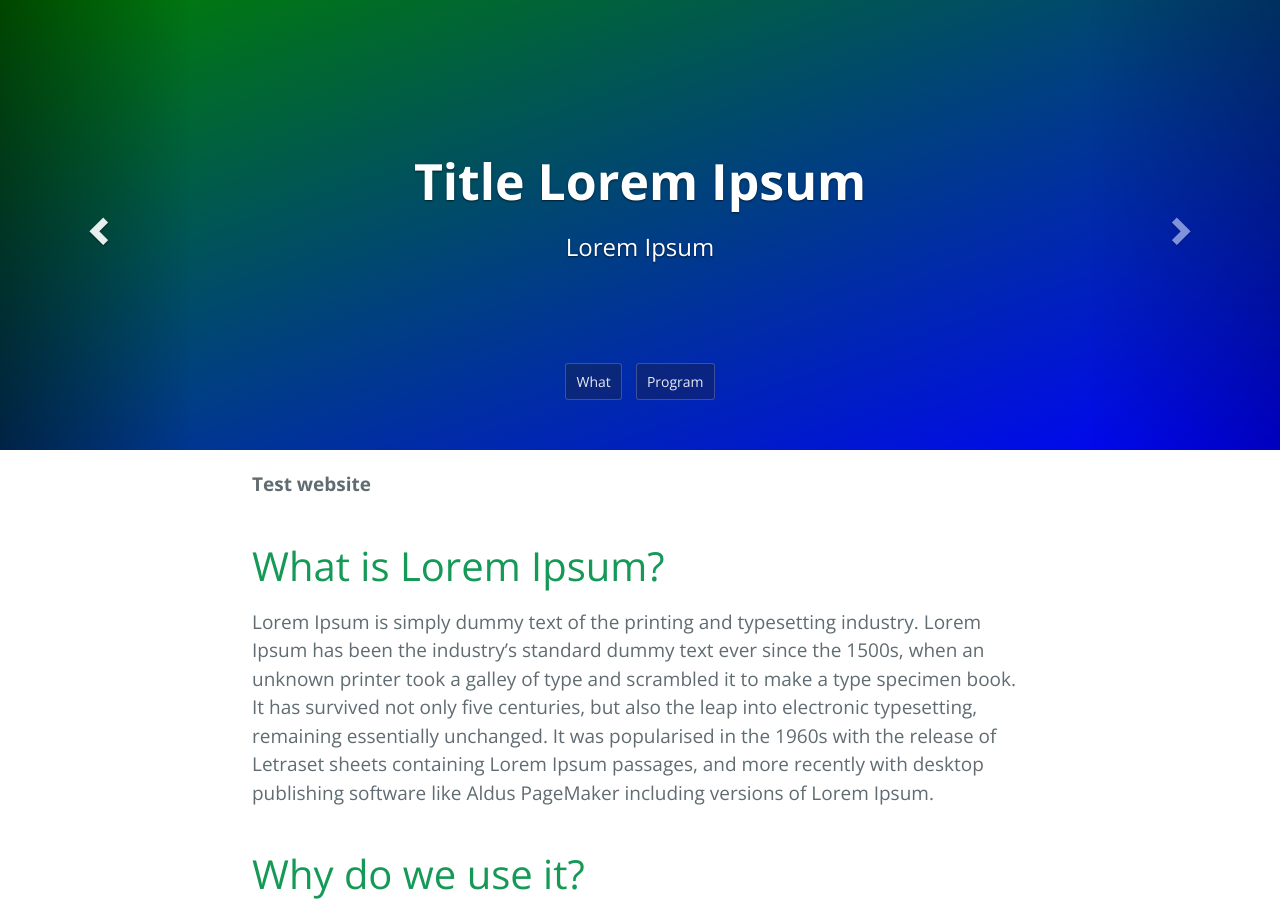
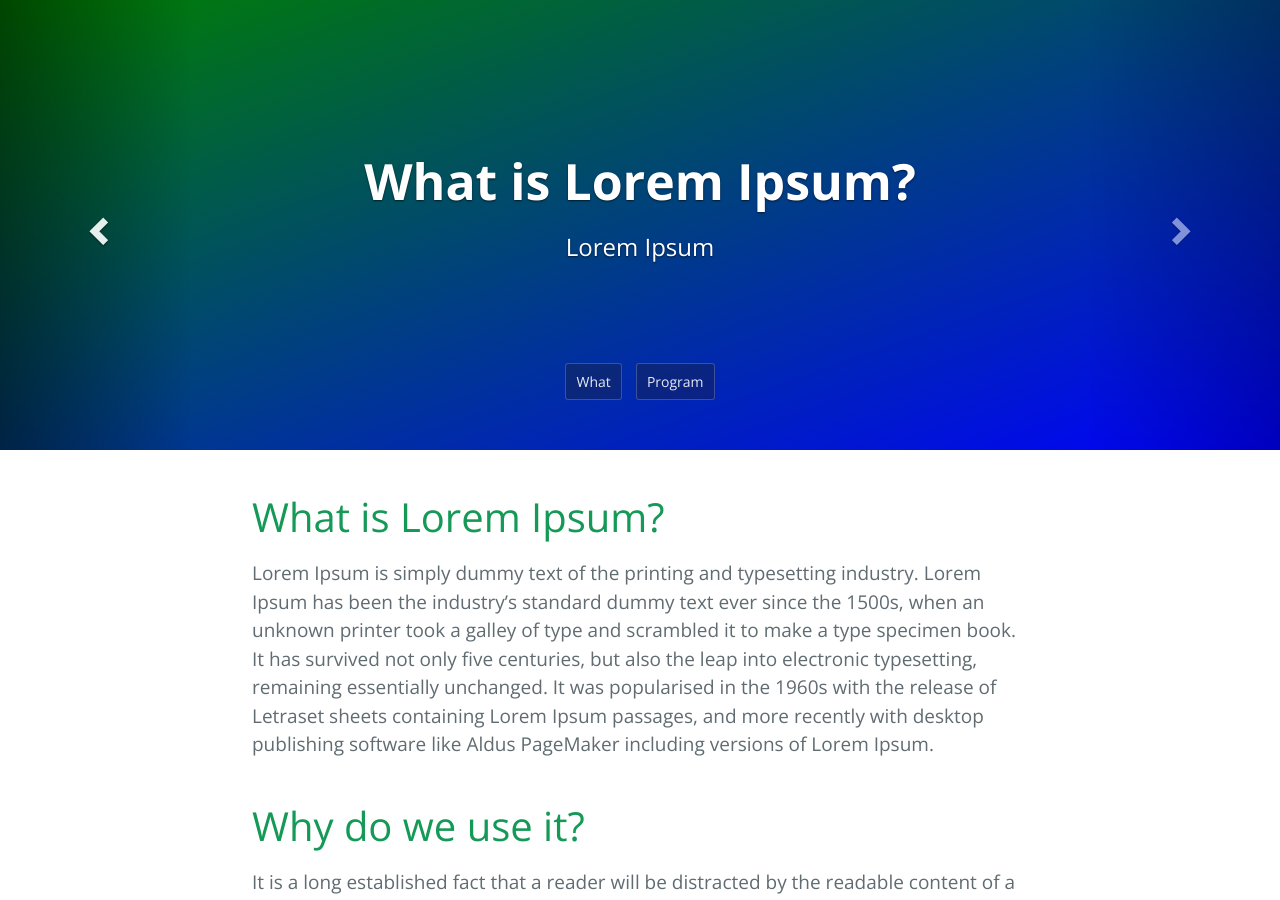
Before and after one commit to a2fom/a2fom.github.io, a Jekyll site: the page built from index.md, in a window 1280 px wide and 900 px high. Built offline with Jekyll 4.4.1, drawn with Linux system fonts in a browser that asks for light colours; our own code applies the rules of GitHub Pages for plain Markdown files.

Commit message:
fix title

```diff
--- a/_config.yml
+++ b/_config.yml
@@ -1,3 +1,3 @@
-title: Title Lorem Ipsum
-description: Lorem Ipsum
+title: "Title Lorem Ipsum"
+description: "Lorem Ipsum"
 theme: jekyll-theme-cayman
--- a/index.md
+++ b/index.md
@@ -2,7 +2,7 @@
 layout: default
 ---
 
-**Test website**
+
 
 # What is Lorem Ipsum?
 
```
Also changed, not shown: 1 other file.
